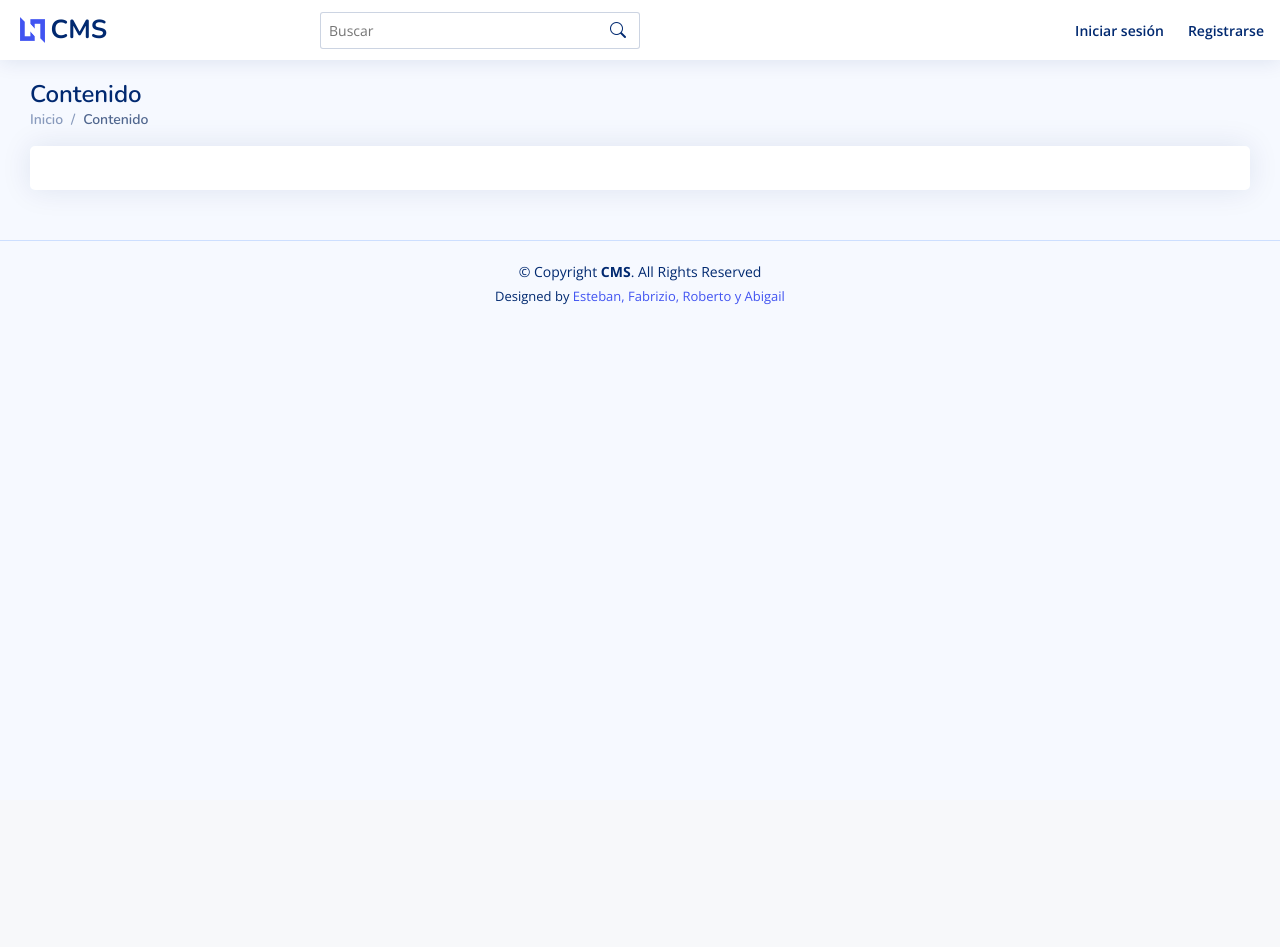
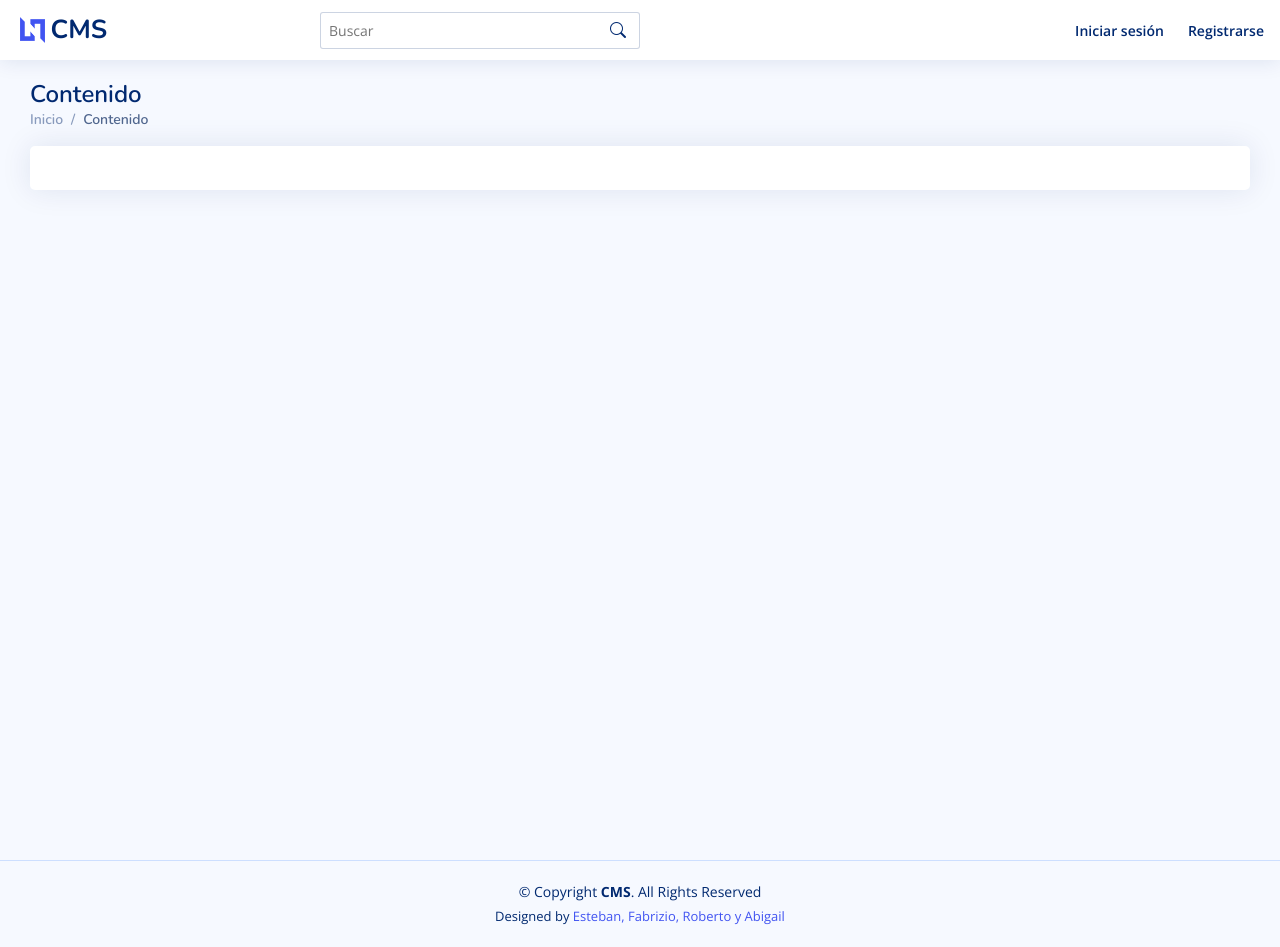
Before and after one commit to estebanfern/django_cms, a Django app: template templates/content/view.html in a window 1280 px wide. Before the commit the page ends 305 px from the top, so only its background shows below. Run offline with Django 5.2, Linux system fonts and the light colour scheme; the template is opened without the code that fills it, so the values that code supplies are empty; some libraries are stand-ins or nearby versions.

Commit message:
footer style

```diff
--- a/static/assets/css/style.css
+++ b/static/assets/css/style.css
@@ -1218,6 +1218,9 @@ h6 {
   font-size: 14px;
   transition: all 0.3s;
   border-top: 1px solid #cddfff;
+  position: relative;
+  bottom: 0;
+
 }
 
 .footer .copyright {
--- a/templates/base.html
+++ b/templates/base.html
@@ -158,7 +158,7 @@
     <!-- End Sidebar-->
   {% endif %}
 
-  <main id="main" class="main">
+  <main id="main" class="main min-vh-100">
 
     <!-- Aqui va todo el contenido que agreguen denntro de su html -->
     {% block content %}
```
